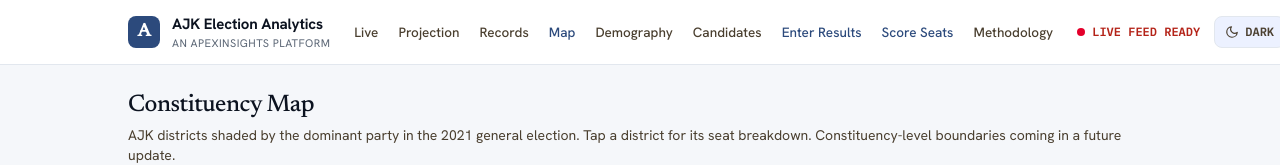
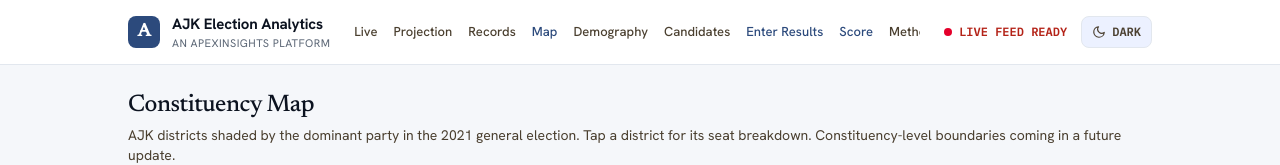
Before and after one commit to b667tzmt4f-collab/ajk-election-2026, a Next.js app: page /map in a window 1280 px wide. Shown: the top 165 px of the page. Built offline with nearby package versions, Linux system fonts and the light colour scheme; no server answers; the database is empty.

Commit message:
Fix nav wrapping: Score Seats→Score, tighter gap, no-wrap enforcement

```diff
--- a/src/components/Layout.tsx
+++ b/src/components/Layout.tsx
@@ -20,7 +20,7 @@ const NAV = [
   { href: '/demography',  label: 'Demography' },
   { href: '/candidates',  label: 'Candidates' },
   { href: '/enter',       label: 'Enter Results', special: true },
-  { href: '/score',       label: 'Score Seats',   special: true },
+  { href: '/score',       label: 'Score',   special: true },
   { href: '/methodology', label: 'Methodology' },
 ]
 
@@ -65,13 +65,13 @@ export default function Layout({ children }: { children: React.ReactNode }) {
             </div>
           </Link>
 
-          <nav style={{ display:'flex', alignItems:'center', gap:20, flexWrap:'nowrap' }}>
+          <nav style={{ display:'flex', alignItems:'center', gap:16, flexWrap:'nowrap', overflow:'hidden', flexShrink:1, minWidth:0 }}>
             {NAV.map(item => {
               const active = pathname === item.href
               return (
                 <Link key={item.href} href={item.href}
                   style={{
-                    fontSize: 13.5,
+                    fontSize: 13,
                     fontWeight: 500,
                     fontFamily: "'Hanken Grotesk', sans-serif",
                     color: active ? 'var(--accent)' : item.special ? 'var(--accent)' : 'var(--text2)',
@@ -80,6 +80,7 @@ export default function Layout({ children }: { children: React.ReactNode }) {
                     transition: 'color .15s',
                     borderBottom: 'none',
                     outline: 'none',
+                    flexShrink: 0,
                   }}>
                   {item.label}
                 </Link>
--- a/src/pages/index.tsx
+++ b/src/pages/index.tsx
@@ -85,7 +85,7 @@ const NAV = [
   { label: 'Map', href: '/map' },
   { label: 'Demography', href: '/demography' },
   { label: 'Candidates', href: '/candidates' },
-  { label: 'Score Seats', href: '/score' },
+  { label: 'Score', href: '/score' },
   { label: 'Methodology', href: '/methodology' },
 ]
 
@@ -501,7 +501,7 @@ export default function Home() {
           font-family:'Newsreader',serif;font-size:18px;}
         .a-bname{font-weight:700;font-size:15px;letter-spacing:-.01em;}
         .a-bsub{font-size:11px;color:var(--muted);letter-spacing:.04em;text-transform:uppercase;}
-        .a-nav{display:flex;gap:26px;}
+        .a-nav{display:flex;gap:18px;}
         .a-nav a{font-size:13.5px;color:var(--muted);font-weight:500;transition:color .15s;}
         .a-nav a:hover{color:var(--accent);}
         .a-live{display:flex;align-items:center;gap:7px;font-size:12px;font-weight:600;color:#B42318;}
```
